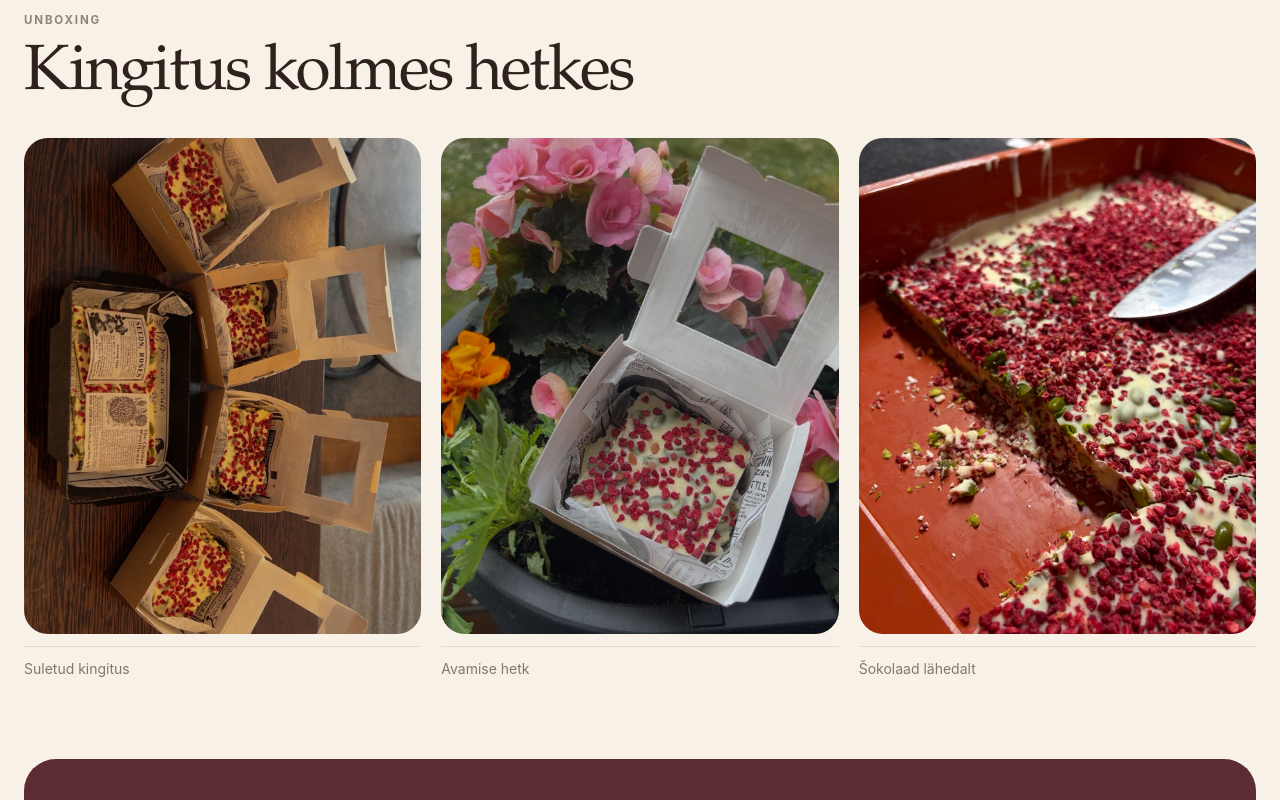
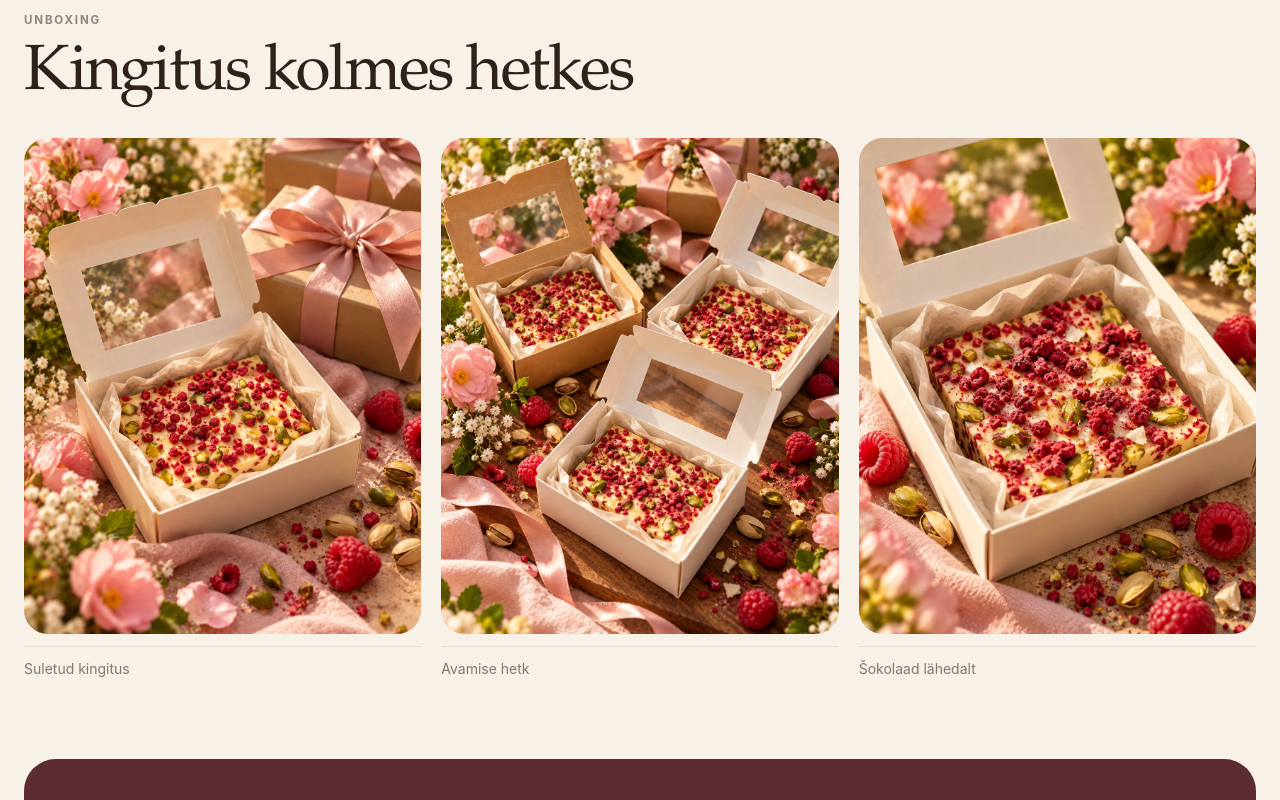
Before and after one commit to meloa-chocolate/meloa, a Next.js app: page / in a window 1280 px wide. Shown: the part 5420-6220 px from the top of the page. Built offline with nearby package versions, Linux system fonts and the light colour scheme; no server answers.

Commit message:
Use high-quality WebP images for unboxing

```diff
--- a/src/components/ExperienceSection.tsx
+++ b/src/components/ExperienceSection.tsx
@@ -84,7 +84,7 @@ const copy = {
   },
 } as const;
 
-const unboxingImages = ["/images/gift-box.jpg", "/images/hero.jpg", "/images/raspberry-pistachio.jpg"];
+const unboxingImages = ["/images/gift-box.webp", "/images/hero.webp", "/images/raspberry-pistachio.webp"];
 
 export function ExperienceSection() {
   const { language } = useLanguage();
```
